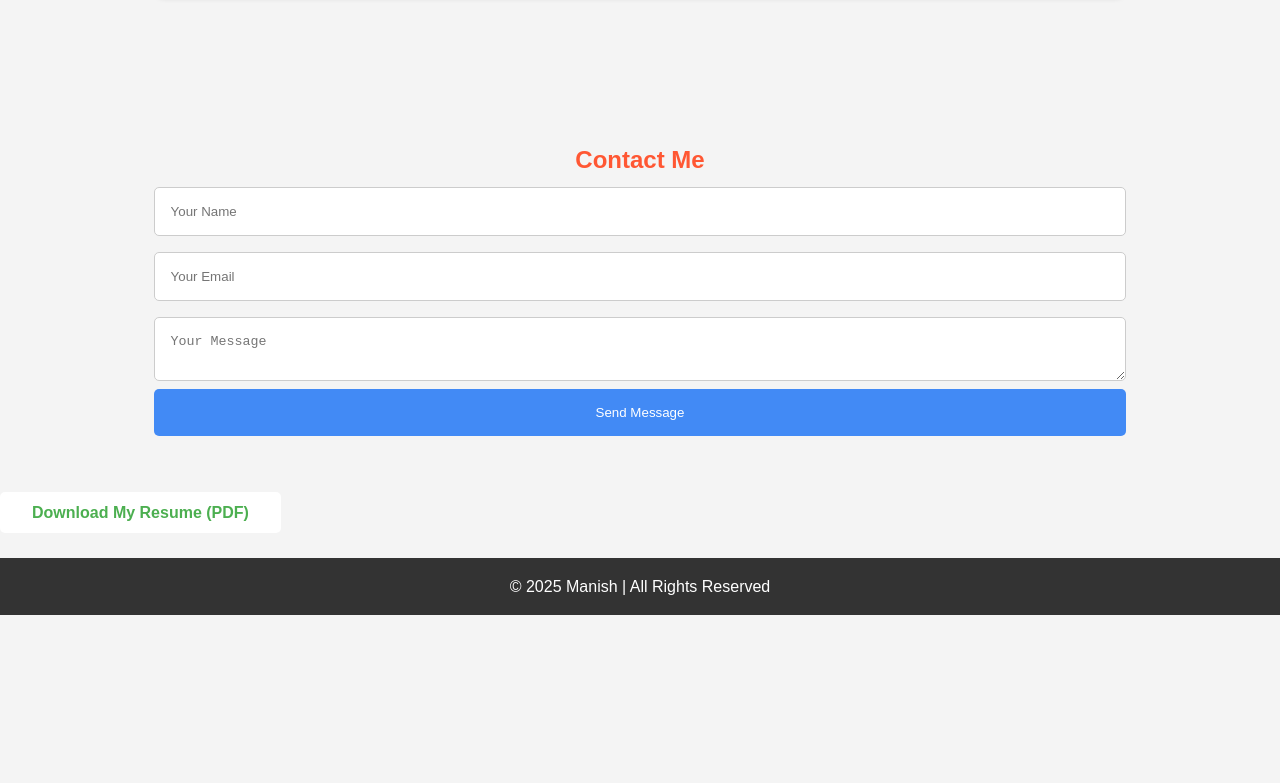
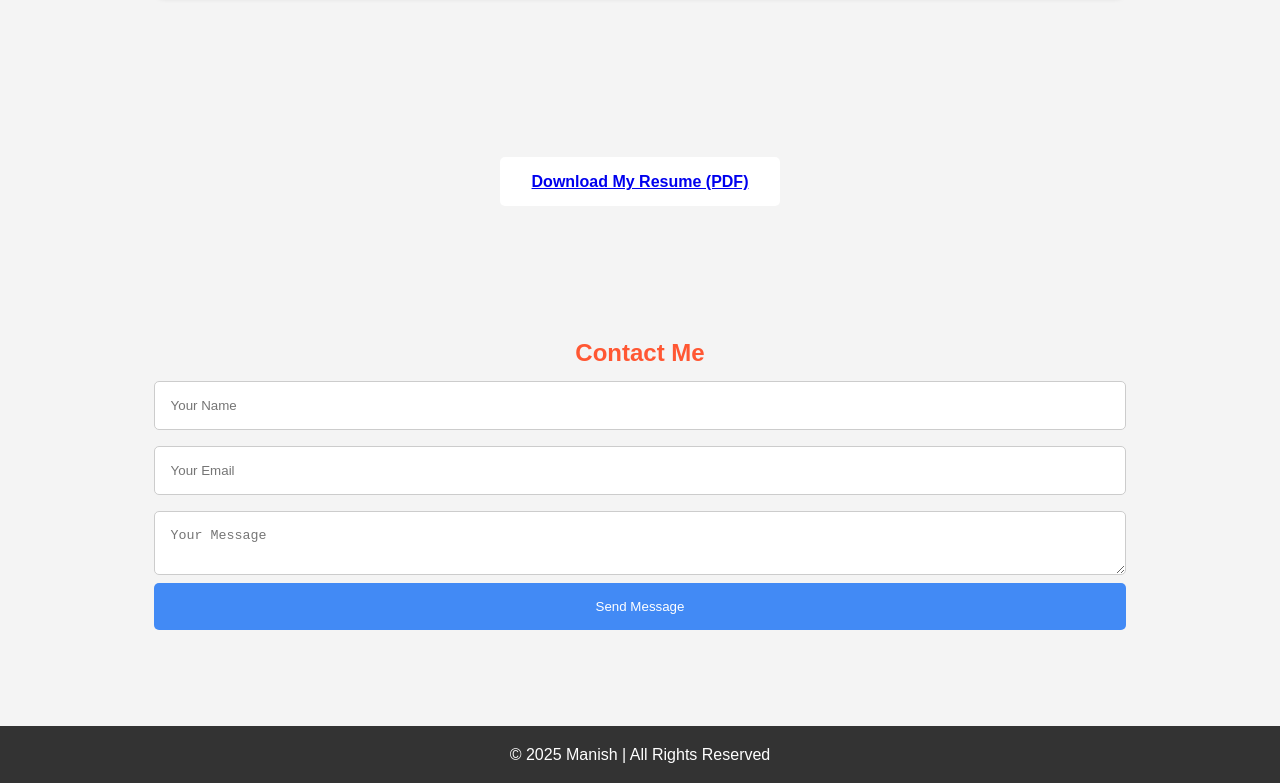
Before and after one commit to kumarmanish9/portfolio, a plain HTML site: page root/index.html in a window 1280 px wide. Shown: the part 2239-3022 px from the top of the page. Before the commit the page ends 2854 px from the top, so only its background shows below. Drawn offline with Linux system fonts and the light colour scheme.

Commit message:
make some design and add my resume pdf

```diff
--- a/root/index.html
+++ b/root/index.html
@@ -108,6 +108,13 @@
             </div>
         </div>
     </section>
+    <section>
+        <div class="btn2">
+            <a href="MY_RESUME.pdf">Download My Resume (PDF)</a>
+        </div>
+
+
+    </section>
 
 
     <section id="contact">
@@ -121,7 +128,6 @@
             <button type="submit">Send Message</button>
         </form>
     </section>
-    <a href="MY_RESUME.pdf" download class="btn">Download My Resume (PDF)</a>
 
 
     <footer>
--- a/root/portfolio.css
+++ b/root/portfolio.css
@@ -171,3 +171,16 @@ footer {
 .education-item p {
     color: #666;
 }
+.btn2 {
+    background:  #fff;
+                         color: #fff;
+                         padding: 0.75rem 2rem;
+                         text-decoration: none;
+    font-weight: bold;
+    border-radius: 5px;
+    display: block;              /* Makes it a block element */
+    margin: 1rem auto 0 auto;    /* Top margin, auto left & right for centering, 0 bottom */
+    width: fit-content;          /* Button width fits content */
+}
+
+#ff5733
```
